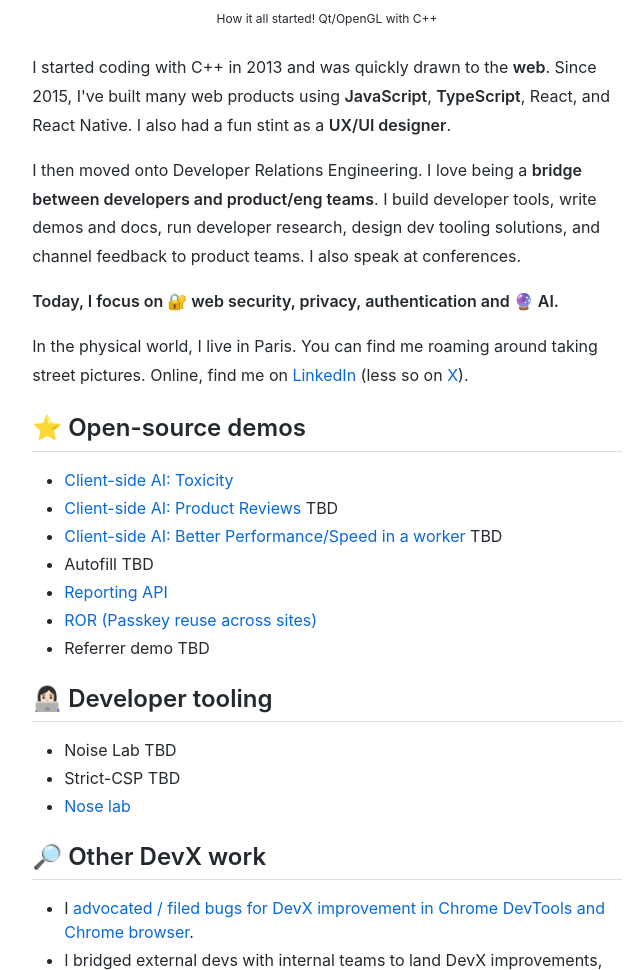
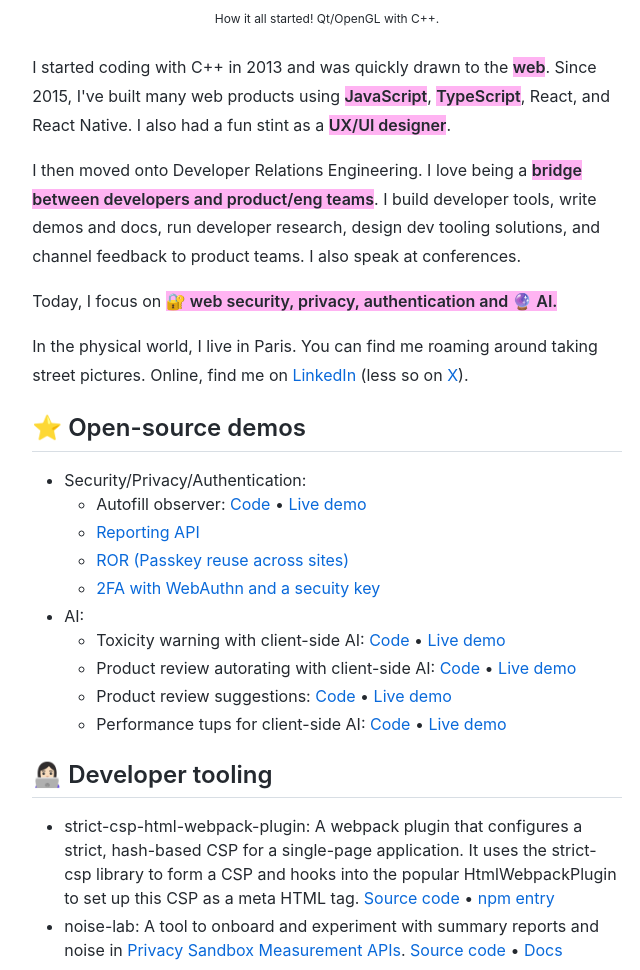
Before and after one commit to maudnals/maudnals.github.io, a plain HTML site: page index.html in a window 1280 px wide. Shown: the part 429-1399 px from the top of the page, without its empty margins (313-953 px from the left). Drawn offline with Linux system fonts and the light colour scheme.

Commit message:
Feat: Fixed remaining TBDs

```diff
--- a/index.html
+++ b/index.html
@@ -20,6 +20,11 @@
 
 .markdown-style p {
   line-height: 1.2lh;
+}
+
+markdown-style b, markdown-style strong {
+  font-weight: initial;
+  background: #ff59e275;
 }
 
 dark-mode {
@@ -125,7 +130,7 @@
     <h1 id="hi-im-maud"><a class="anchor" aria-hidden="true" tabindex="-1" href="#hi-im-maud"><span class="octicon octicon-link"></span></a>Hi, I'm Maud.</h1>
     <p>I'm a <strong>Developer Relations Engineer</strong> at Google working on Chrome.</p>
     <p align="center">
-      <img width="350" alt="A screenshot of multicolor triangles implemented through 3d programming in C++" src="https://github.com/maudnals/maudnals.github.io/blob/main/images/triangles.jpg?raw=true"><br><sup>How it all started! Qt/OpenGL with C++</sup>
+      <img width="350" alt="A screenshot of multicolor triangles implemented through 3d programming in C++" src="https://github.com/maudnals/maudnals.github.io/blob/main/images/triangles.jpg?raw=true"><br><sup>How it all started! Qt/OpenGL with C++.</sup>
     </p>
     <p>
       I started coding with C++ in 2013 and was quickly drawn to the <strong>web</strong>.
@@ -136,23 +141,31 @@
       I love being a <strong>bridge between developers and product/eng teams</strong>. I build developer tools, write demos and docs, run developer research, design dev tooling solutions, and channel feedback to product teams.
       I also speak at conferences.
     </p>
-    <p><strong>Today, I focus on 🔐 web security, privacy, authentication and 🔮 AI.</strong></p>
+    <p>Today, I focus on <strong>🔐 web security, privacy, authentication and 🔮 AI.</strong></p>
     <p>In the physical world, I live in Paris. You can find me roaming around taking street pictures. Online, find me on <a href="https://www.linkedin.com/in/maudnalpas/">LinkedIn</a> (less so on <a href="https://x.com/maudnals?lang=en">X</a>).</p>
     <h2 id="-open-source-demos"><a class="anchor" aria-hidden="true" tabindex="-1" href="#-open-source-demos"><span class="octicon octicon-link"></span></a>⭐ Open-source demos</h2>
     <ul>
-      <li><a href="https://github.com/GoogleChromeLabs/web-ai-demos/tree/main/toxic-review-warning">Client-side AI: Toxicity</a></li>
-      <li><a href="">Client-side AI: Product Reviews</a> TBD</li>
-      <li><a href="">Client-side AI: Better Performance/Speed in a worker</a> TBD</li>
-      <li>Autofill TBD</li>
-      <li><a href="https://developer.chrome.com/docs/capabilities/web-apis/reporting-api#demo_and_code">Reporting API</a></li>
-      <li><a href="https://web.dev/articles/webauthn-related-origin-requests#demo">ROR (Passkey reuse across sites)</a></li>
-      <li>Referrer demo TBD</li>
+      <li>Security/Privacy/Authentication:
+        <ul>
+          <li>Autofill observer: <a href="TBD">Code</a> • <a href="https://chrome.dev/web-identity-demos/autofill-observer-demo/address.html">Live demo</a></li>
+          <li><a href="https://developer.chrome.com/docs/capabilities/web-apis/reporting-api#demo_and_code">Reporting API</a></li>
+          <li><a href="https://web.dev/articles/webauthn-related-origin-requests#demo">ROR (Passkey reuse across sites)</a></li>
+          <li><a href="https://webauthn-2fa.glitch.me/">2FA with WebAuthn and a secuity key</a></li>
+        </ul>
+      </li>
+      <li>AI:
+        <ul>
+          <li>Toxicity warning with client-side AI: <a href="https://github.com/GoogleChromeLabs/web-ai-demos/tree/main/toxic-review-warning">Code</a> • <a href="https://chrome.dev/web-ai-demos/toxic-review-warning/">Live demo</a></li>
+          <li>Product review autorating with client-side AI: <a href="https://github.com/GoogleChromeLabs/web-ai-demos/tree/main/product-review-auto-rating-io">Code</a> • <a href="https://chrome.dev/web-ai-demos/product-reviews/">Live demo</a></li>
+          <li>Product review suggestions: <a href="https://github.com/GoogleChromeLabs/web-ai-demos/tree/main/product-review-suggestions">Code</a> • <a href="https://chrome.dev/web-ai-demos/product-reviews-suggestions/">Live demo</a></li>
+          <li>Performance tups for client-side AI: <a href="">Code</a> • <a href="https://chrome.dev/web-ai-demos/perf-client-side-gemma-worker/">Live demo</a></li>
+        </ul>
+      </li>
     </ul>
     <h2 id="-developer-tooling"><a class="anchor" aria-hidden="true" tabindex="-1" href="#-developer-tooling"><span class="octicon octicon-link"></span></a>👩🏻‍💻 Developer tooling</h2>
     <ul>
-      <li>Noise Lab TBD</li>
-      <li>Strict-CSP TBD</li>
-      <li><a href="https://developer.chrome.com/docs/privacy-sandbox/summary-reports/design-decisions/">Nose lab</a></li>
+      <li>strict-csp-html-webpack-plugin: A webpack plugin that configures a strict, hash-based CSP for a single-page application. It uses the strict-csp library to form a CSP and hooks into the popular HtmlWebpackPlugin to set up this CSP as a meta HTML tag. <a href="https://github.com/google/strict-csp/tree/main/strict-csp-html-webpack-plugin">Source code</a> • <a href="https://www.npmjs.com/package/strict-csp-html-webpack-plugin">npm entry</a></li>
+      <li>noise-lab: A tool to onboard and experiment with summary reports and noise in <a href="https://developers.google.com/privacy-sandbox/private-advertising">Privacy Sandbox Measurement APIs</a>. <a href="https://github.com/privacysandbox/noise-lab">Source code</a> • <a href="https://developer.chrome.com/docs/privacy-sandbox/summary-reports/design-decisions/">Docs</a></li>
     </ul>
     <h2 id="-other-devx-work"><a class="anchor" aria-hidden="true" tabindex="-1" href="#-other-devx-work"><span class="octicon octicon-link"></span></a>🔎 Other DevX work</h2>
     <ul>
@@ -222,6 +235,7 @@
     <ul>
       <li>Security/Privacy/Authentication:
         <ul>
+          <li>Full guide on server-side passkey implementation: <a href="https://developers.google.com/identity/passkeys/developer-guides/server-introduction">Part 1</a>, <a href="https://developers.google.com/identity/passkeys/developer-guides/server-registration">Part 2</a>, <a href="https://developers.google.com/identity/passkeys/developer-guides/server-authentication">Part 3</a></li>
           <li><a href="https://web.dev/articles/webauthn-related-origin-requests">Passkey reuse across sites</a></li>
           <li>HTTPS for local development: <a href="https://web.dev/articles/when-to-use-local-https">When</a> and <a href="https://web.dev/articles/how-to-use-local-https">How</a></li>
           <li><a href="https://web.dev/articles/referrer-best-practices">Referrer and Referrer-Policy best practices</a></li>
@@ -230,14 +244,15 @@
           <li><a href="https://web.dev/articles/security-headers">Security headers quick reference</a></li>
           <li><a href="https://developer.chrome.com/docs/privacy-sandbox/attribution-reporting-debugging/">Debugging guide for Attribution Reporting</a></li>
           <li><a href="https://developer.chrome.com/authors/maudn/">Attribution Reporting series</a></li>
-          <li>TBD Building your first WebAuthn for authentication with a security key auth/identity</li>
-          <li>TBD video series on Noise Lab</li>
+          <li><a href="https://developers.google.com/codelabs/webauthn-2fa-key#0">Secure your site with two-factor authentication with a security key (WebAuthn)</a></li>
+          <li><a href="https://www.youtube.com/results?search_query=noise+lab+maud+nalpas">[Video series] Tutorial: Noise Lab</a></li>
         </ul>
       </li>
       <li>AI:
         <ul>
           <li><a href="https://web.dev/articles/llm-sizes">Understand LLM sizes</a></li>
           <li><a href="https://web.dev/articles/practical-prompt-engineering">Practical prompt engineering for smaller LLMs</a></li>
+          <li><a href="https://web.dev/articles/client-side-ai-performance">Improve performance and UX for client-side AI</a></li>
         </ul>
       </li>
     </ul>
@@ -251,12 +266,12 @@
     </ul>
     <h2 id="-fun"><a class="anchor" aria-hidden="true" tabindex="-1" href="#-fun"><span class="octicon octicon-link"></span></a>🥤 Fun</h2>
     <ul>
-      <li><a href="https://github.com/maudnals/artplz">artplz</a></li>
-      <li>cssunrise TBD</li>
-      <li>Hello worlds</li>
+      <li><a href="https://github.com/maudnals/artplz">artplz</a>: Art in your terminal! It's dynamic, and should work with any painter you enter as a CLI argument. Under the hood, there's a Wikipedia scraper.</li>
+      <li><a href="https://github.com/maudnals/csssunrise">cssunrise</a>: A 1-minute sunrise in CSS.</li>
+      <li><a href="https://maudnals.github.io/hello-worlds">Hello worlds</a>: Planets and exoplanets in 3D.</li>
     </ul>
     <p align="center">
-      <img width="350" alt="Painting being drawn in a terminal" src="https://github.com/maudnals/maudnals.github.io/blob/main/images/artplz.gif?raw=true"><br><sup>My artplz project. Art in my terminal!<br>It's dynamic and should work with <em>any</em> painter you enter as a CLI argument: there's a Wikipedia scraper uner the hood 🕶️</sup>
+      <img width="350" alt="Painting being drawn in a terminal" src="https://github.com/maudnals/maudnals.github.io/blob/main/images/artplz.gif?raw=true"><br><sup>My artplz project<br></sup>
     </p>
   <style>markdown-style pre .copied {
   display: flex;
--- a/style.css
+++ b/style.css
@@ -14,6 +14,11 @@
   line-height: 1.2lh;
 }
 
+markdown-style b, markdown-style strong {
+  font-weight: initial;
+  background: #ff59e275;
+}
+
 dark-mode {
   --width-mode: 5rem;
   width: var(--width-mode);
```
Also changed, not shown: 6 other files.
